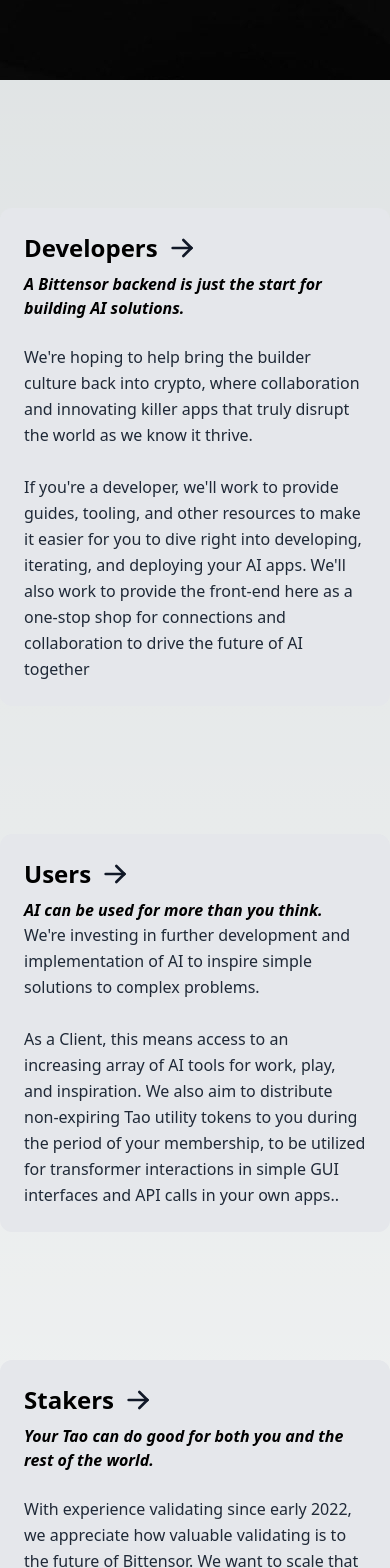
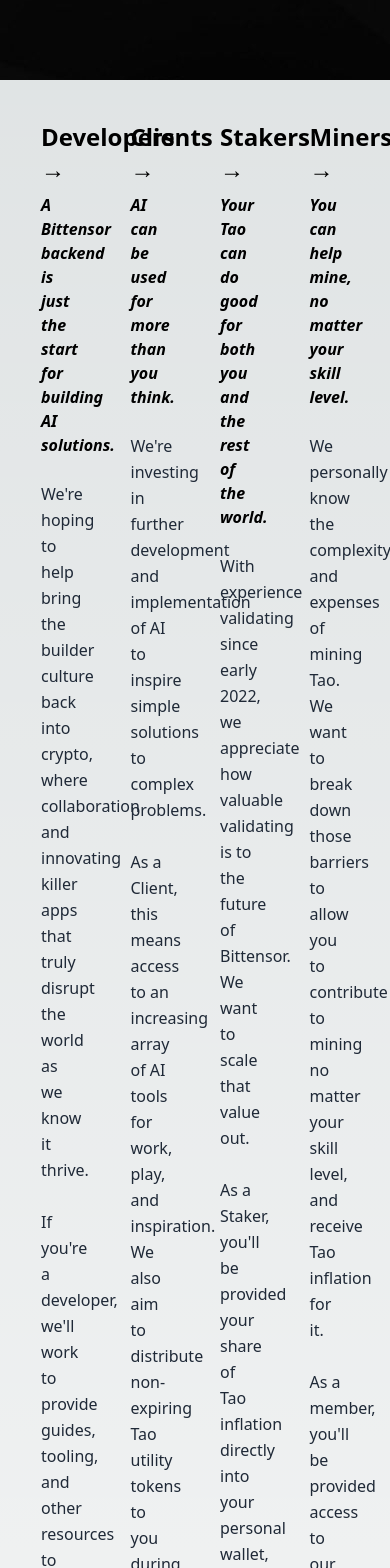
Before and after one commit to astrosoftlab/northtensor-web, a Next.js app: page / in a window 390 px wide. Shown: the part 940-2508 px from the top of the page. Built offline with nearby package versions, Linux system fonts and the light colour scheme.

Commit message:
fixed what was listed that needed to be resolved. repush

```diff
--- a/components/Footer.tsx
+++ b/components/Footer.tsx
@@ -22,7 +22,7 @@
     <div className="max-w-screen-xl mx-auto px-4">
       <div className="grid grid-cols-1 md:grid-cols-2 lg:grid-cols-3 gap-4">
         <div className="mb-4">
-          <h3 className="text-lg font-bold mb-2 text-center">Resources</h3>
+          <h3 className="text-lg font-bold mb-2 text-center">Contact Us</h3>
             <ul className="text-sm">
               <li className="text-sm text-center"><a href="mailto:sample@mnrv.ai">sample@mnrv.ai</a></li>
           </ul>
--- a/pages/index.tsx
+++ b/pages/index.tsx
@@ -42,19 +42,13 @@
         </div>
         </div>
 
-        <div className="container mx-auto flex flex-wrap items-start my-16">
+        <div className="grid grid-cols-4 gap-4 py-6 px-6">
           <Link
             href="/docs/introduction-to-bittensor"
-            className="bg-gray-200 rounded-xl p-6 lg:w-1/5 w-full lg:pr-3 container mx-auto flex flex-wrap items-start my-16 hover:bg-gray-300"
+            className="py-4 px-4 rounded-lg bg-transparent border border-transparent transition-colors duration-200 hover:bg-white hover:border-gray-300"
             target="_self"
             rel="noopener noreferrer">
-            <h2 class="text-2xl font-bold mb-2 mr-2">Developers</h2>
-              <svg class="h-8 w-8 text-gray-900" viewBox="0 0 24 24" stroke-width="2" stroke="currentColor" fill="none" stroke-linecap="round" stroke-linejoin="round">
-              <path stroke="none" d="M0 0h24v24H0z"/>
-              <line x1="5" y1="12" x2="19" y2="12" />
-              <line x1="13" y1="18" x2="19" y2="12" />
-              <line x1="13" y1="6" x2="19" y2="12" />
-              </svg>
+            <h2 className="text-2xl font-bold mb-2 mr-2">Developers <span className="font-bold"> &rarr; </span></h2>
             <p className="tagline italic font-bold">
               A Bittensor backend is just the start for building AI solutions.
             </p>
@@ -68,16 +62,10 @@
             </ Link>
           <Link
             href="https://nextjs.org/docs?utm_source=create-next-app&utm_medium=default-template&utm_campaign=create-next-app"
-            className="bg-gray-200 rounded-xl p-6 lg:w-1/5 w-full lg:pr-3 container mx-auto flex flex-wrap items-start my-16 hover:bg-gray-300"
+            className="py-4 px-4 rounded-lg bg-transparent border border-transparent transition-colors duration-200 hover:bg-white hover:border-gray-300"
             target="_blank"
             rel="noopener noreferrer" >
-            <h2 class="text-2xl font-bold mb-2 mr-2">Users</h2>
-              <svg class="h-8 w-8 text-gray-900" viewBox="0 0 24 24" stroke-width="2" stroke="currentColor" fill="none" stroke-linecap="round" stroke-linejoin="round">
-              <path stroke="none" d="M0 0h24v24H0z"/>
-              <line x1="5" y1="12" x2="19" y2="12" />
-              <line x1="13" y1="18" x2="19" y2="12" />
-              <line x1="13" y1="6" x2="19" y2="12" />
-              </svg>
+            <h2 className="text-2xl font-bold mb-2 mr-2">Clients <span className="font-bold"> &rarr; </span></h2>
             <p className="tagline italic font-bold">
               AI can be used for more than you think.
             </p>
@@ -92,17 +80,11 @@
 
           <Link
             href="https://nextjs.org/docs?utm_source=create-next-app&utm_medium=default-template&utm_campaign=create-next-app"
-            className="bg-gray-200 rounded-xl p-6 lg:w-1/5 w-full lg:pr-3 container mx-auto flex flex-wrap items-start my-16 hover:bg-gray-300"
+            className="py-4 px-4 rounded-lg bg-transparent border border-transparent transition-colors duration-200 hover:bg-white hover:border-gray-300"
             target="_blank"
             rel="noopener noreferrer"
           >
-            <h2 class="text-2xl font-bold mb-2 mr-2">Stakers</h2>
-              <svg class="h-8 w-8 text-gray-900" viewBox="0 0 24 24" stroke-width="2" stroke="currentColor" fill="none" stroke-linecap="round" stroke-linejoin="round">
-              <path stroke="none" d="M0 0h24v24H0z"/>
-              <line x1="5" y1="12" x2="19" y2="12" />
-              <line x1="13" y1="18" x2="19" y2="12" />
-              <line x1="13" y1="6" x2="19" y2="12" />
-              </svg>
+            <h2 className="text-2xl font-bold mb-2 mr-2">Stakers <span className="font-bold"> &rarr; </span></h2>
             <p className="tagline italic font-bold">
               Your Tao can do good for both you and the rest of the world.
             </p>
@@ -120,17 +102,11 @@
 
           <a
             href="https://nextjs.org/docs?utm_source=create-next-app&utm_medium=default-template&utm_campaign=create-next-app"
-            className="bg-gray-200 rounded-xl p-6 lg:w-1/5 w-full lg:pr-3 container mx-auto flex flex-wrap items-start my-16 hover:bg-gray-300"
+            className="py-4 px-4 rounded-lg bg-transparent border border-transparent transition-colors duration-200 hover:bg-white hover:border-gray-300"
             target="_blank"
             rel="noopener noreferrer"
           >
-            <h2 class="text-2xl font-bold mb-2 mr-2">Miners</h2>
-              <svg class="h-8 w-8 text-gray-900" viewBox="0 0 24 24" stroke-width="2" stroke="currentColor" fill="none" stroke-linecap="round" stroke-linejoin="round">
-              <path stroke="none" d="M0 0h24v24H0z"/>
-              <line x1="5" y1="12" x2="19" y2="12" />
-              <line x1="13" y1="18" x2="19" y2="12" />
-              <line x1="13" y1="6" x2="19" y2="12" />
-              </svg>
+            <h2 className="text-2xl font-bold mb-2 mr-2">Miners <span className="font-bold"> &rarr; </span></h2>
             <p className="tagline italic font-bold">
               You can help mine, no matter your skill level.
             </p>
```
Also changed, not shown: documentation/guides/staking.md (+1 -1 lines).
